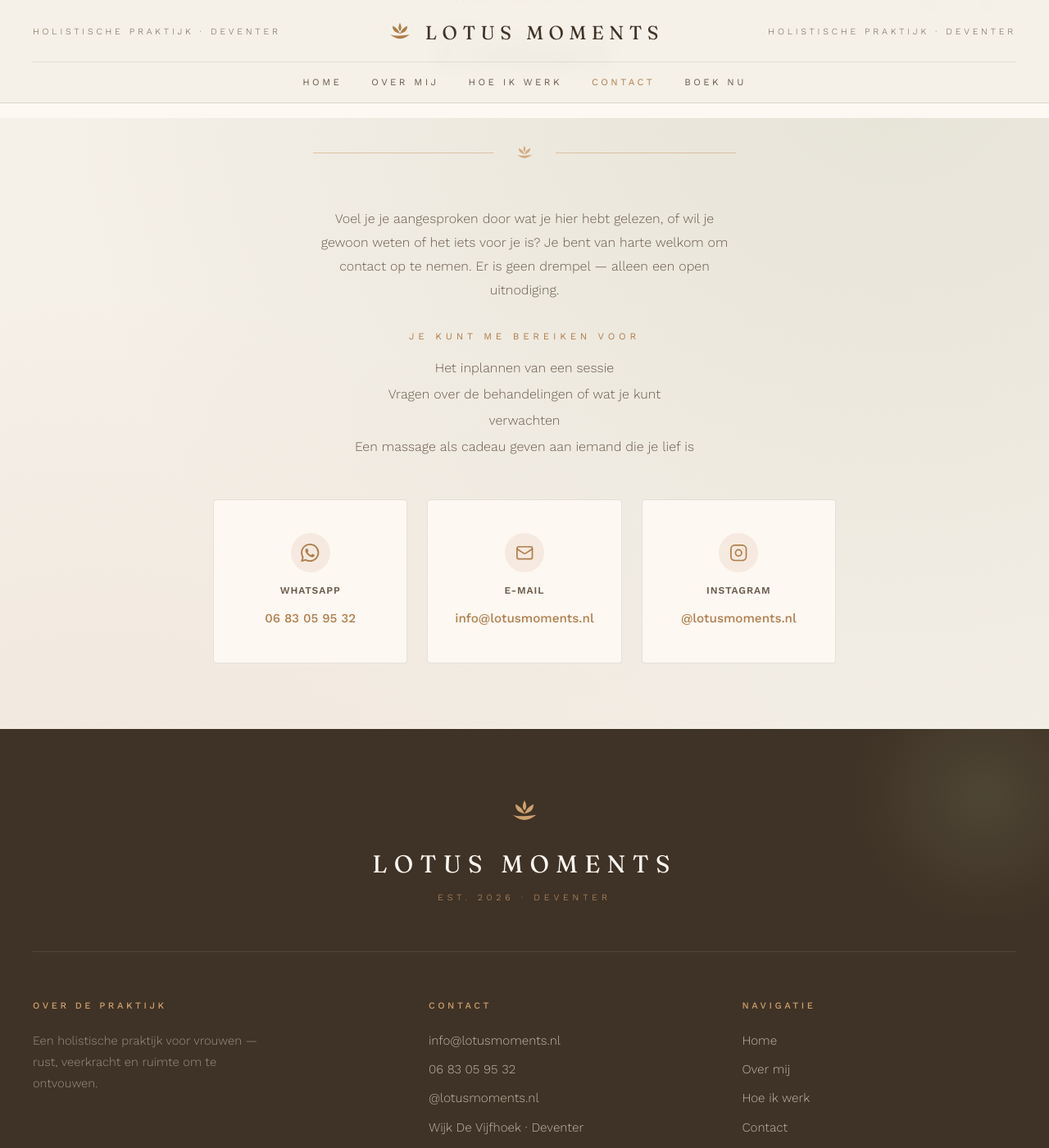
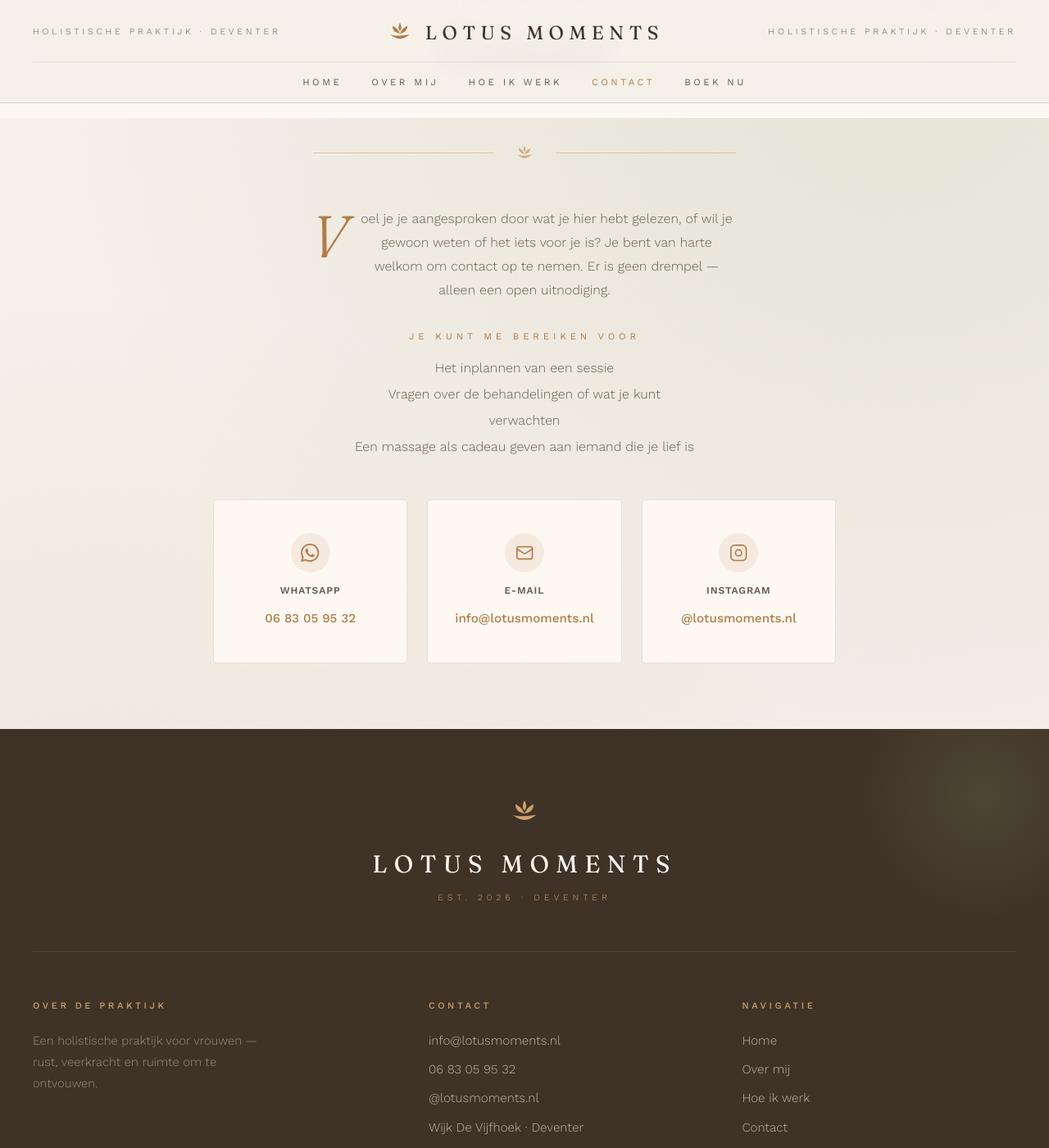
Before and after one commit to LotusMoments/website, a Jekyll site: the page built from contact.md, in a window 1280 px wide and 1400 px high, scrolled down 200 px. Shown: the whole window at 82% size. Built offline with Jekyll 4.4.1, drawn with Linux system fonts in a browser that asks for light colours.

Commit message:
Voeg drop cap toe aan contact-intro

```diff
--- a/assets/css/style.css
+++ b/assets/css/style.css
@@ -370,7 +370,8 @@ img {
 .opener p:first-of-type::first-letter,
 .about-txt p:first-of-type::first-letter,
 .hoework-txt p:first-of-type::first-letter,
-.detail .detail-lede::first-letter {
+.detail .detail-lede::first-letter,
+.contact-intro::first-letter {
   font-family: 'Fraunces', serif;
   font-weight: 300;
   font-size: 4.5rem;
```
